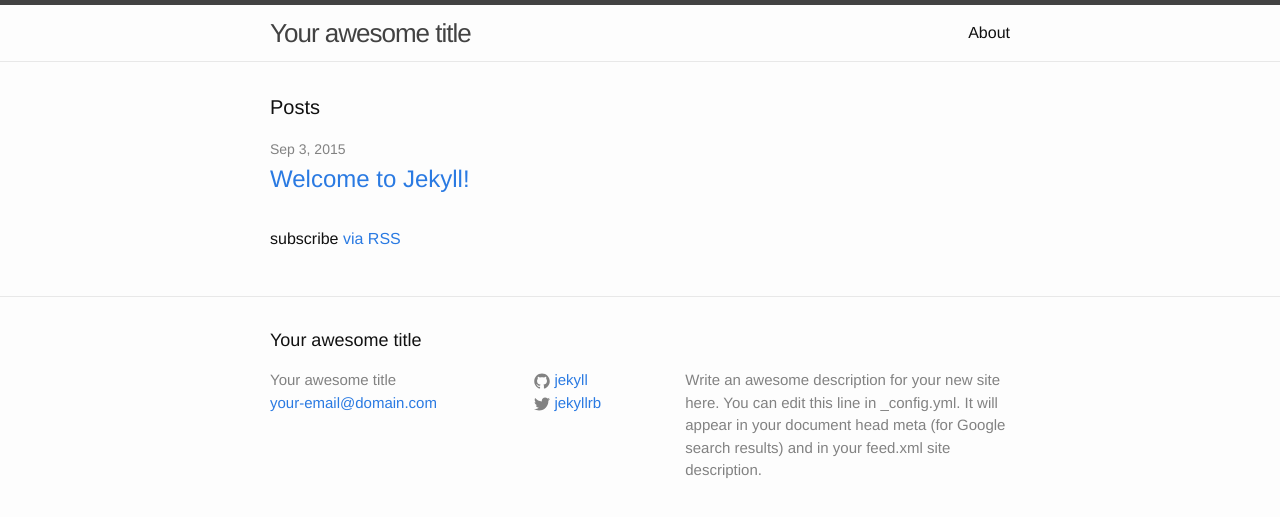
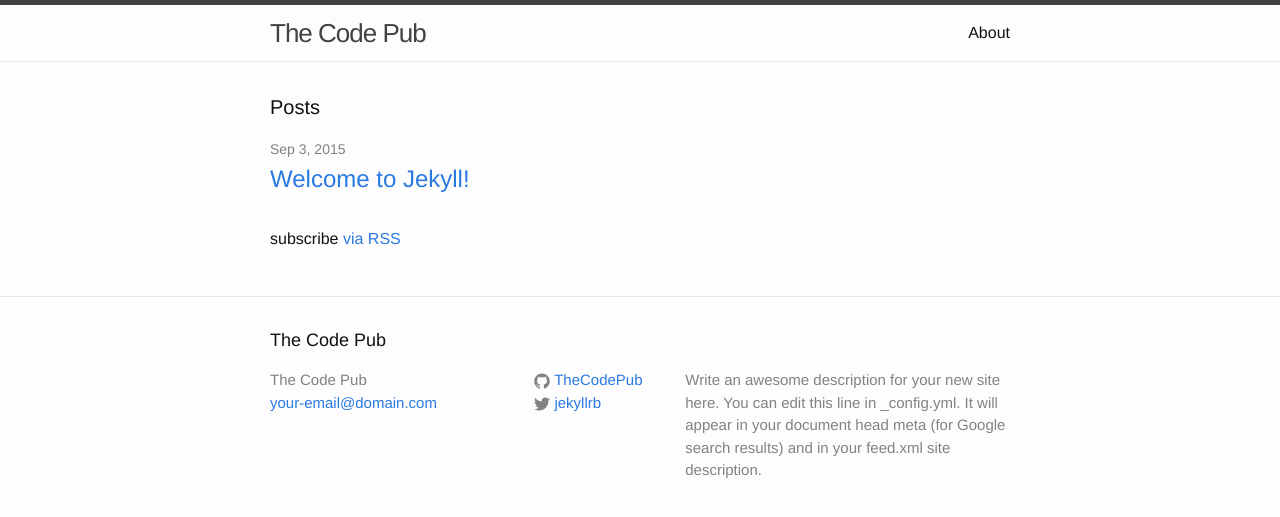
Before and after one commit to TheCodePub/thecodepub.github.io, a Jekyll site: the page built from index.html, in a window 1280 px wide. Shown: the top 517 px of the page. Built offline with Jekyll 4.4.1, drawn with Linux system fonts in a browser that asks for light colours.

```diff
--- a/_config.yml
+++ b/_config.yml
@@ -1,14 +1,16 @@
 # Site settings
-title: Your awesome title
+title: The Code Pub
 email: your-email@domain.com
 description: > # this means to ignore newlines until "baseurl:"
   Write an awesome description for your new site here. You can edit this
   line in _config.yml. It will appear in your document head meta (for
   Google search results) and in your feed.xml site description.
 baseurl: "" # the subpath of your site, e.g. /blog/
-url: "http://yourdomain.com" # the base hostname & protocol for your site
 twitter_username: jekyllrb
-github_username:  jekyll
-
+github_username:  TheCodePub
 # Build settings
 markdown: kramdown
+collections:
+  hackers:
+    permalink: /hackers/:path/
+    output: true
```
Also changed, not shown: _hackers/unn.md (added, +5 -0 lines), hackers/index.html (added, +17 -0 lines).
